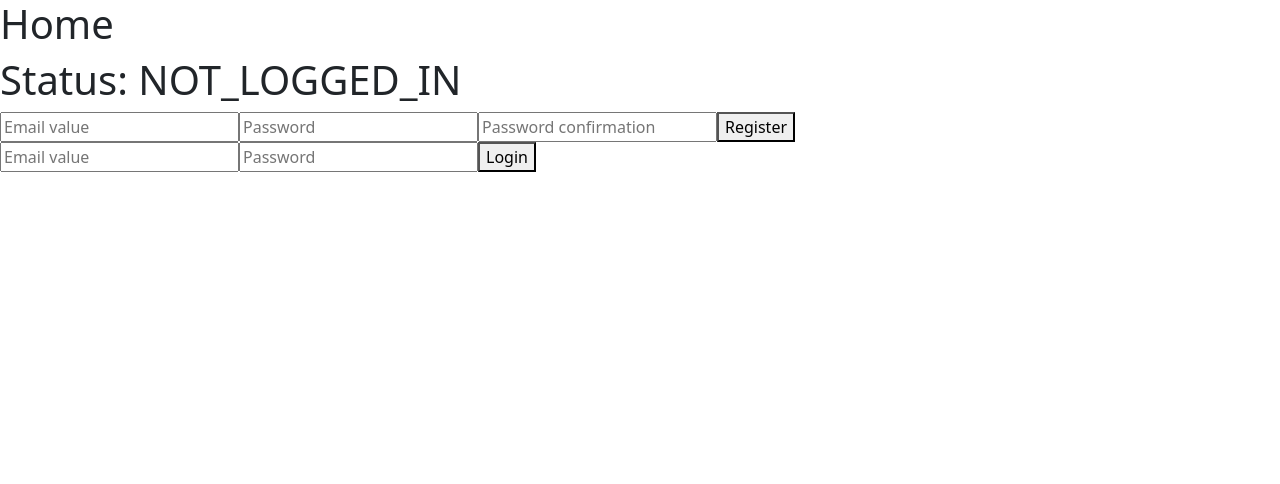
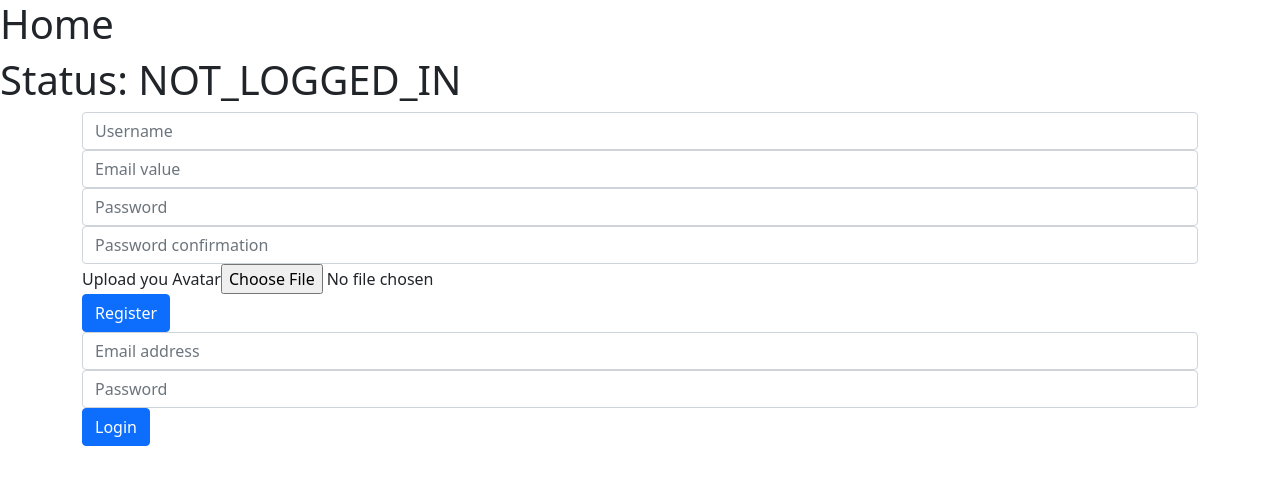
Before and after one commit to cameronmatt/repely-frontend, a React (Create React App) app: page / in a window 1280 px wide. Shown: the top 484 px of the page. Built offline with nearby package versions, Linux system fonts and the light colour scheme; no server answers.

Commit message:
Added some bootstrap styling including file upload for registration

```diff
--- a/src/components/auth/Login.js
+++ b/src/components/auth/Login.js
@@ -1,5 +1,7 @@
 import React, { Component } from "react";
 import axios from 'axios';
+import 'bootstrap/dist/css/bootstrap.min.css';
+import { Container, Form, Button } from 'react-bootstrap';
 
 export default class Login extends Component {
     constructor(props) {
@@ -43,18 +45,20 @@ export default class Login extends Component {
 
     render() {
         return (
-            <div>
-                <form onSubmit={this.handleSubmit}>
-                    <input
+            <Container>
+                <Form onSubmit={this.handleSubmit}>
+                    <Form.Group controlId="form.Email">
+                        <Form.Control
                             type="email"
                             name="email"
-                        placeholder="Email value"
+                            placeholder="Email address"
                             value={this.state.email}
                             onChange={this.handleChange}
                             required
                         />
-
-                    <input
+                    </Form.Group>
+                    <Form.Group controlId="formBasicPassword">
+                        <Form.Control
                             type="password"
                             name="password"
                             placeholder="Password"
@@ -62,10 +66,12 @@ export default class Login extends Component {
                             onChange={this.handleChange}
                             required
                         />
-
-                    <button type="submit">Login</button>
-                </form>
-            </div>
+                    </Form.Group>
+                    <Form.Group>
+                        <Button type="submit">Login</Button>
+                    </Form.Group>
+                </Form>
+            </Container>
         );
     }
 }
--- a/src/components/auth/Logout.js
+++ b/src/components/auth/Logout.js
@@ -1,5 +1,7 @@
 import React, { Component } from "react";
 import axios from 'axios';
+import 'bootstrap/dist/css/bootstrap.min.css';
+import { Button } from 'react-bootstrap';
 
 export default class Logout extends Component {
 
@@ -23,7 +25,7 @@ export default class Logout extends Component {
     render() {
         return (
             <div>
-                <button onClick={() => this.handleLogoutClick()}>Logout</button>
+                <Button onClick={() => this.handleLogoutClick()}>Logout</Button>
             </div>
         );
     }
--- a/src/components/auth/Registration.js
+++ b/src/components/auth/Registration.js
@@ -1,15 +1,19 @@
 import React, { Component } from "react";
 import axios from 'axios';
+import 'bootstrap/dist/css/bootstrap.min.css';
+import { Container, Form, Button } from 'react-bootstrap';
 
 export default class Registration extends Component {
     constructor(props) {
         super(props);
 
         this.state = {
+            username: "",
             email: "",
             password: "",
             password_confirmation: "",
-            registrationErrors: "reg error"
+            avatar: "",
+            registrationErrors: "reg error",
         }
 
         this.handleSubmit = this.handleSubmit.bind(this);
@@ -25,9 +29,11 @@ export default class Registration extends Component {
     handleSubmit(event) {
         axios.post("http://localhost:3001/registrations", {
             user:{
+            username: this.state.username,
             email: this.state.email,
             password: this.state.password,
-            password_confirmation: this.state.password_confirmation
+            password_confirmation: this.state.password_confirmation,
+            avatar: this.state.avatar
             }
         },
         { withCredentials: true}
@@ -45,9 +51,20 @@ export default class Registration extends Component {
 
     render() {
         return (
-            <div>
-                <form onSubmit={this.handleSubmit}>
-                    <input
+            <Container>
+                <Form onSubmit={this.handleSubmit}>
+                    <Form.Group controlId="form.Name">
+                        <Form.Control
+                            type="username"
+                            name="username"
+                            placeholder="Username"
+                            value={this.state.username}
+                            onChange={this.handleChange}
+                            required
+                        />
+                    </Form.Group>
+                    <Form.Group controlId="form.Email">
+                        <Form.Control
                             type="email"
                             name="email"
                             placeholder="Email value"
@@ -55,8 +72,9 @@ export default class Registration extends Component {
                             onChange={this.handleChange}
                             required
                         />
-
-                    <input
+                    </Form.Group>
+                    <Form.Group controlId="formBasicPassword">
+                        <Form.Control
                             type="password"
                             name="password"
                             placeholder="Password"
@@ -64,8 +82,9 @@ export default class Registration extends Component {
                             onChange={this.handleChange}
                             required
                         />
-
-                    <input
+                    </Form.Group>
+                    <Form.Group controlId="formBasicPassword">
+                        <Form.Control
                             type="password"
                             name="password_confirmation"
                             placeholder="Password confirmation"
@@ -73,10 +92,16 @@ export default class Registration extends Component {
                             onChange={this.handleChange}
                             required
                         />
+                    </Form.Group>
 
-                    <button type="submit">Register</button>
-                </form>
-            </div>
+                    <Form.Group>
+                        <Form.File label="Upload you Avatar"/>
+                    </Form.Group>
+                    <Form.Group>
+                        <Button type="submit">Register</Button>
+                    </Form.Group>
+                </Form>
+            </Container>
         );
     }
 }
```
Lines whose indentation alone changed are shown as unchanged.
